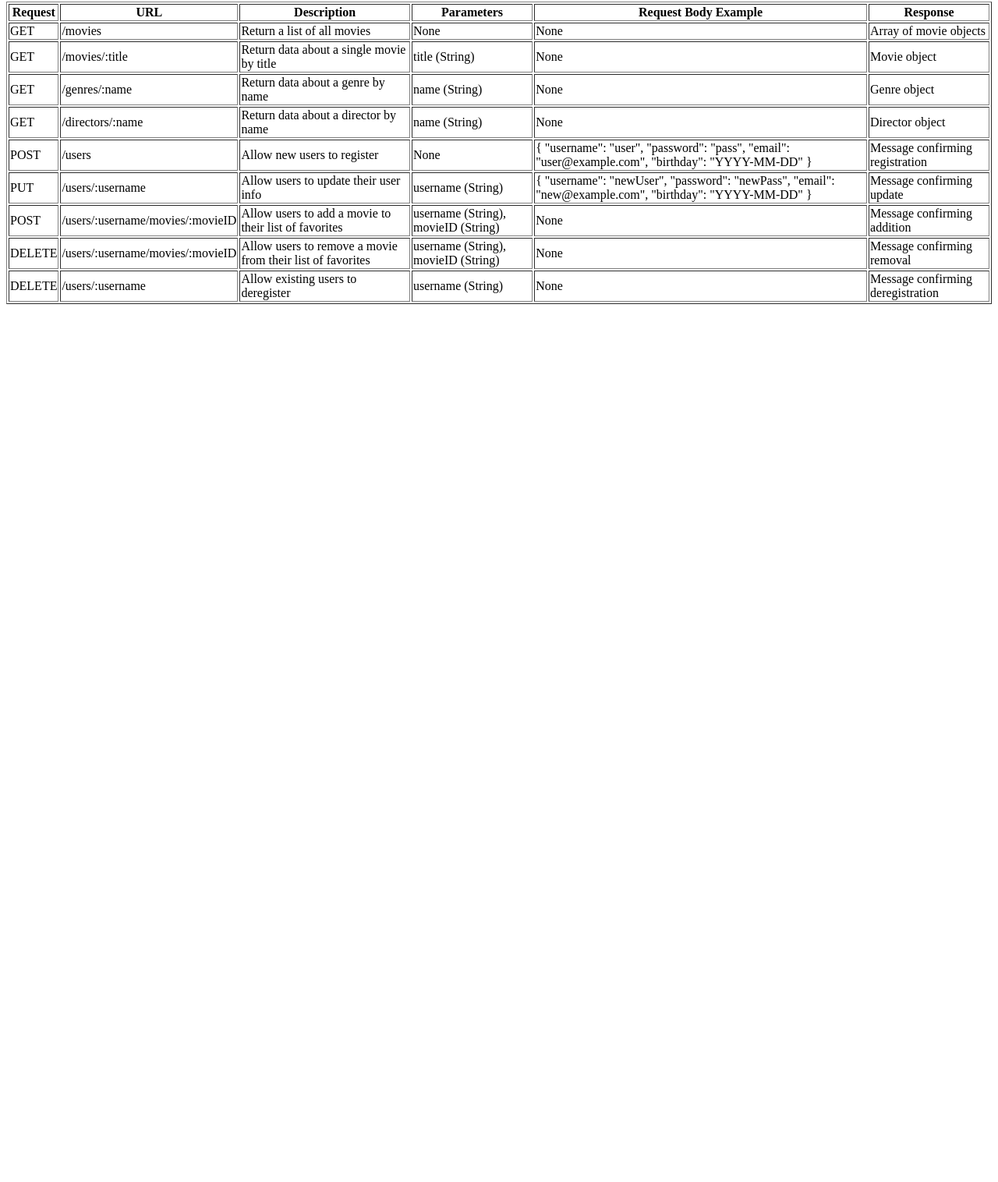
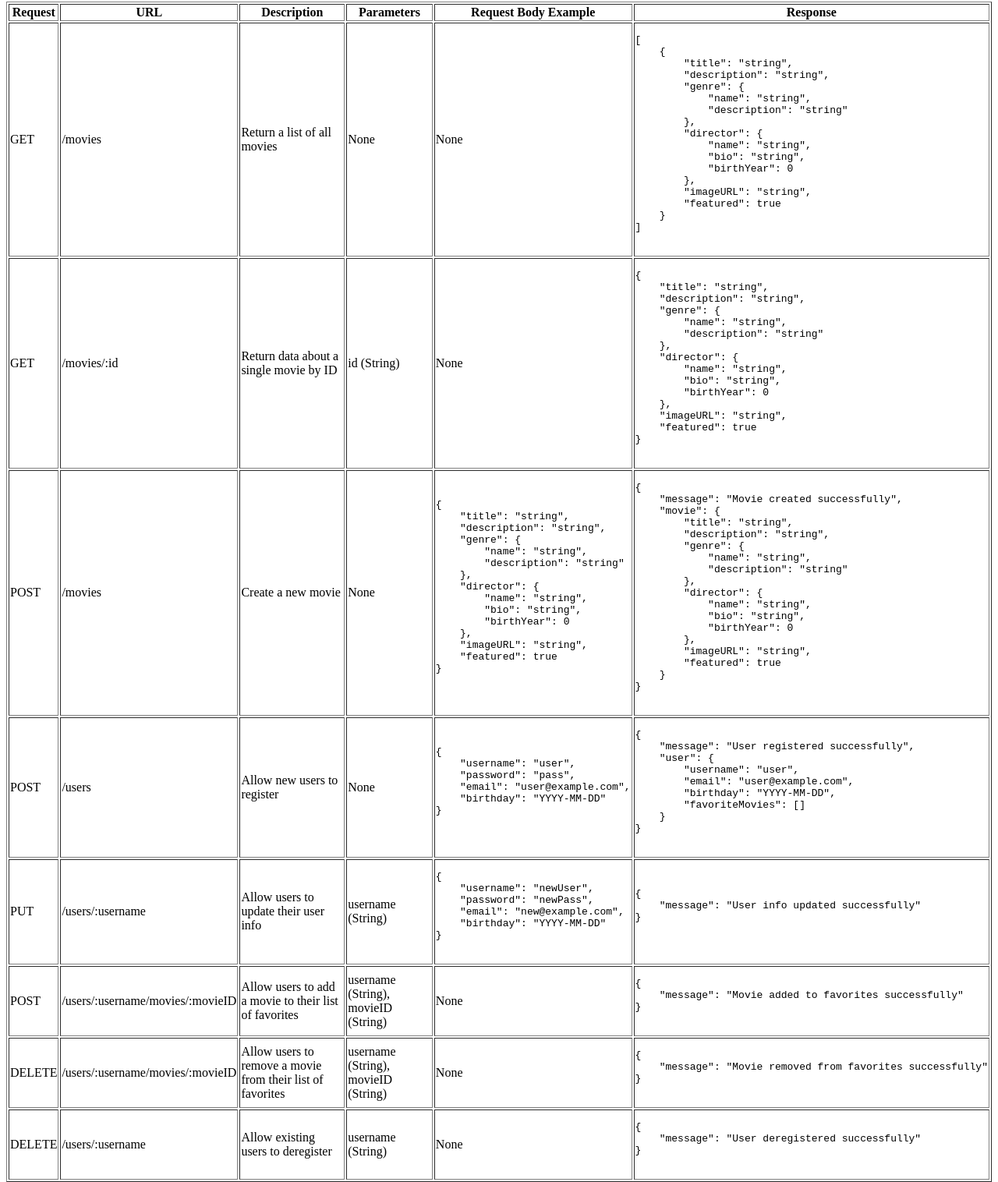
Before and after one commit to YukiOnTour/movie_api_2.8, a website: page public/documentation.html in a window 1280 px wide. Shown: the part 78-1594 px from the top of the page at 78% size. Before the commit the page ends 800 px from the top, so only its background shows below. Drawn offline with Linux system fonts and the light colour scheme.

Commit message:
Update documentation.html

```diff
--- a/public/documentation.html
+++ b/public/documentation.html
@@ -22,47 +22,152 @@
             <td>Return a list of all movies</td>
             <td>None</td>
             <td>None</td>
-            <td>Array of movie objects</td>
+            <td>
+                <pre>
+[
+    {
+        "title": "string",
+        "description": "string",
+        "genre": {
+            "name": "string",
+            "description": "string"
+        },
+        "director": {
+            "name": "string",
+            "bio": "string",
+            "birthYear": 0
+        },
+        "imageURL": "string",
+        "featured": true
+    }
+]
+                </pre>
+            </td>
         </tr>
         <tr>
             <td>GET</td>
-            <td>/movies/:title</td>
-            <td>Return data about a single movie by title</td>
-            <td>title (String)</td>
+            <td>/movies/:id</td>
+            <td>Return data about a single movie by ID</td>
+            <td>id (String)</td>
             <td>None</td>
-            <td>Movie object</td>
+            <td>
+                <pre>
+{
+    "title": "string",
+    "description": "string",
+    "genre": {
+        "name": "string",
+        "description": "string"
+    },
+    "director": {
+        "name": "string",
+        "bio": "string",
+        "birthYear": 0
+    },
+    "imageURL": "string",
+    "featured": true
+}
+                </pre>
+            </td>
         </tr>
         <tr>
-            <td>GET</td>
-            <td>/genres/:name</td>
-            <td>Return data about a genre by name</td>
-            <td>name (String)</td>
+            <td>POST</td>
+            <td>/movies</td>
+            <td>Create a new movie</td>
             <td>None</td>
-            <td>Genre object</td>
-        </tr>
-        <tr>
-            <td>GET</td>
-            <td>/directors/:name</td>
-            <td>Return data about a director by name</td>
-            <td>name (String)</td>
-            <td>None</td>
-            <td>Director object</td>
+            <td>
+                <pre>
+{
+    "title": "string",
+    "description": "string",
+    "genre": {
+        "name": "string",
+        "description": "string"
+    },
+    "director": {
+        "name": "string",
+        "bio": "string",
+        "birthYear": 0
+    },
+    "imageURL": "string",
+    "featured": true
+}
+                </pre>
+            </td>
+            <td>
+                <pre>
+{
+    "message": "Movie created successfully",
+    "movie": {
+        "title": "string",
+        "description": "string",
+        "genre": {
+            "name": "string",
+            "description": "string"
+        },
+        "director": {
+            "name": "string",
+            "bio": "string",
+            "birthYear": 0
+        },
+        "imageURL": "string",
+        "featured": true
+    }
+}
+                </pre>
+            </td>
         </tr>
         <tr>
             <td>POST</td>
             <td>/users</td>
             <td>Allow new users to register</td>
             <td>None</td>
-            <td>{ "username": "user", "password": "pass", "email": "user@example.com", "birthday": "YYYY-MM-DD" }</td>
-            <td>Message confirming registration</td>
+            <td>
+                <pre>
+{
+    "username": "user",
+    "password": "pass",
+    "email": "user@example.com",
+    "birthday": "YYYY-MM-DD"
+}
+                </pre>
+            </td>
+            <td>
+                <pre>
+{
+    "message": "User registered successfully",
+    "user": {
+        "username": "user",
+        "email": "user@example.com",
+        "birthday": "YYYY-MM-DD",
+        "favoriteMovies": []
+    }
+}
+                </pre>
+            </td>
         </tr>
         <tr>
             <td>PUT</td>
             <td>/users/:username</td>
             <td>Allow users to update their user info</td>
             <td>username (String)</td>
-            <td>{ "username": "newUser", "password": "newPass", "email": "new@example.com", "birthday": "YYYY-MM-DD" }</td>
-            <td>Message confirming update</td>
+            <td>
+                <pre>
+{
+    "username": "newUser",
+    "password": "newPass",
+    "email": "new@example.com",
+    "birthday": "YYYY-MM-DD"
+}
+                </pre>
+            </td>
+            <td>
+                <pre>
+{
+    "message": "User info updated successfully"
+}
+                </pre>
+            </td>
         </tr>
         <tr>
             <td>POST</td>
@@ -70,7 +175,13 @@
             <td>Allow users to add a movie to their list of favorites</td>
             <td>username (String), movieID (String)</td>
             <td>None</td>
-            <td>Message confirming addition</td>
+            <td>
+                <pre>
+{
+    "message": "Movie added to favorites successfully"
+}
+                </pre>
+            </td>
         </tr>
         <tr>
             <td>DELETE</td>
@@ -78,7 +189,13 @@
             <td>Allow users to remove a movie from their list of favorites</td>
             <td>username (String), movieID (String)</td>
             <td>None</td>
-            <td>Message confirming removal</td>
+            <td>
+                <pre>
+{
+    "message": "Movie removed from favorites successfully"
+}
+                </pre>
+            </td>
         </tr>
         <tr>
             <td>DELETE</td>
@@ -86,7 +203,13 @@
             <td>Allow existing users to deregister</td>
             <td>username (String)</td>
             <td>None</td>
-            <td>Message confirming deregistration</td>
+            <td>
+                <pre>
+{
+    "message": "User deregistered successfully"
+}
+                </pre>
+            </td>
         </tr>
     </table>
 </body>
```
